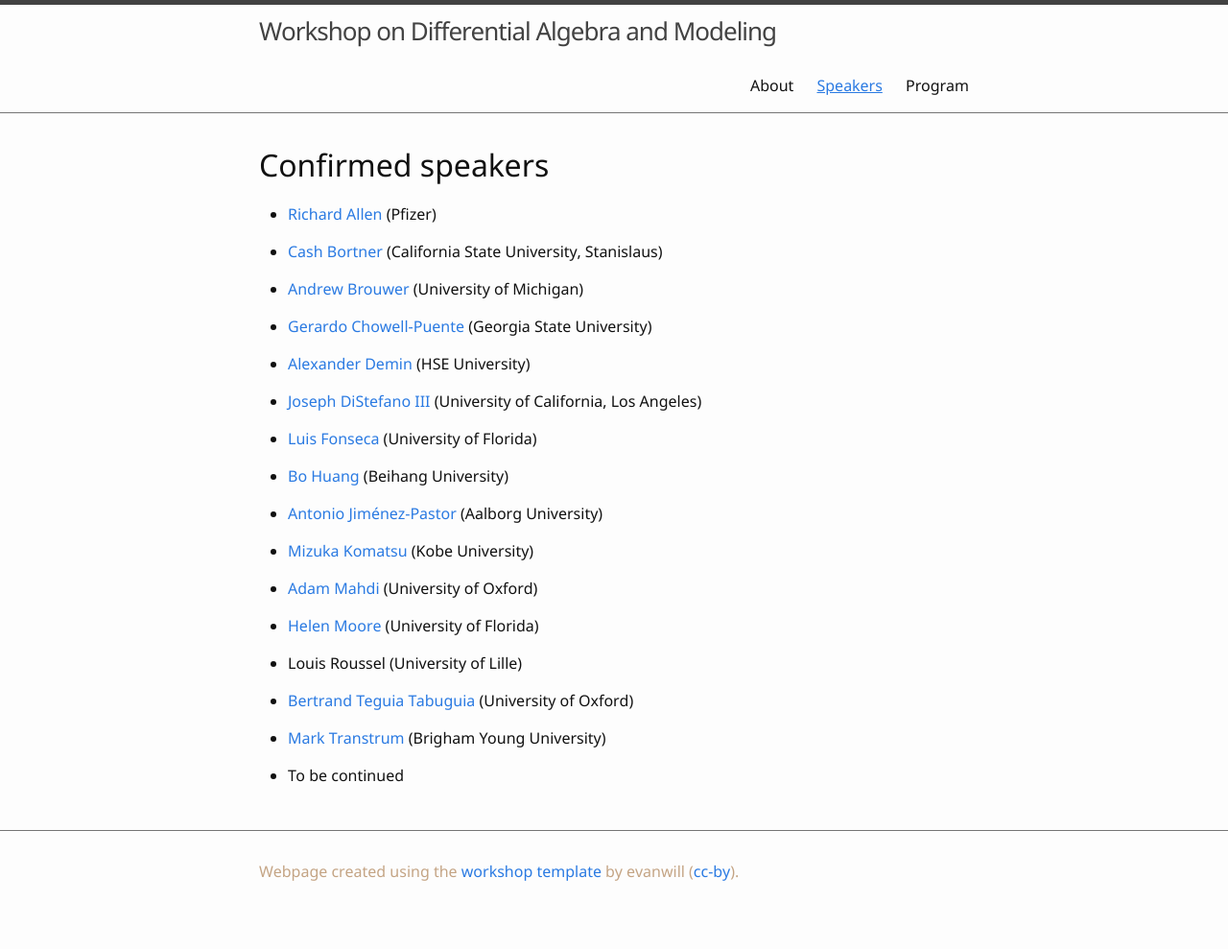
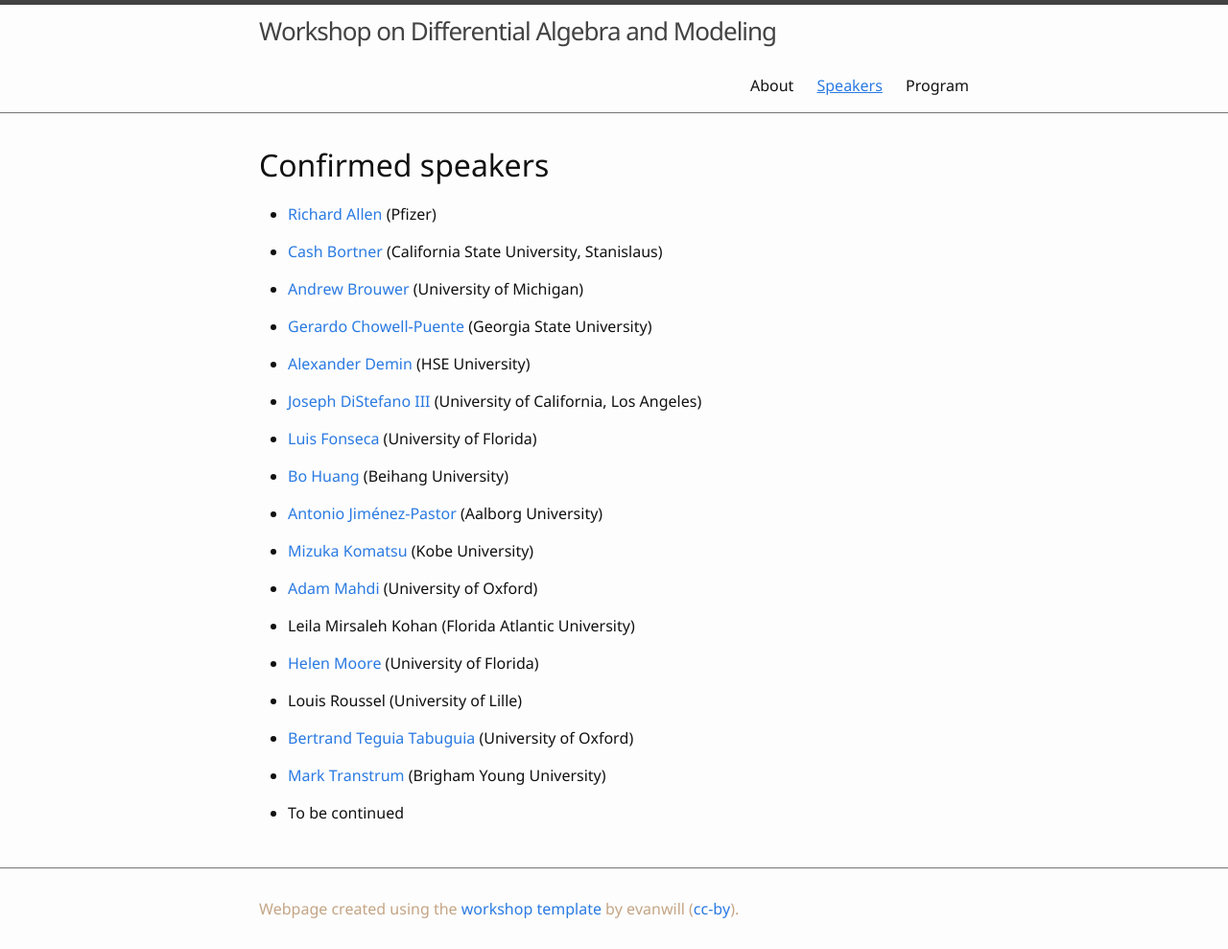
Before and after one commit to diffalg-modeling/diffalg-modeling, a Jekyll site: the page built from participants.md, in a window 1280 px wide. Shown: the whole page at 96% size. Built offline with Jekyll 4.4.1, drawn with Linux system fonts in a browser that asks for light colours; before the commit the page ends 950 px from its top, so only the background shows below that.

Commit message:
adding Leila Mirsaleh Kohan to speakers

```diff
--- a/participants.md
+++ b/participants.md
@@ -27,6 +27,8 @@ nav: true
 
 * [Adam Mahdi](https://www.oii.ox.ac.uk/people/profiles/adam-mahdi/) (University of Oxford)
 
+* Leila Mirsaleh Kohan (Florida Atlantic University)
+
 * [Helen Moore](https://directory.ufhealth.org/moore-helen) (University of Florida)
 
 * Louis Roussel (University of Lille)
```
